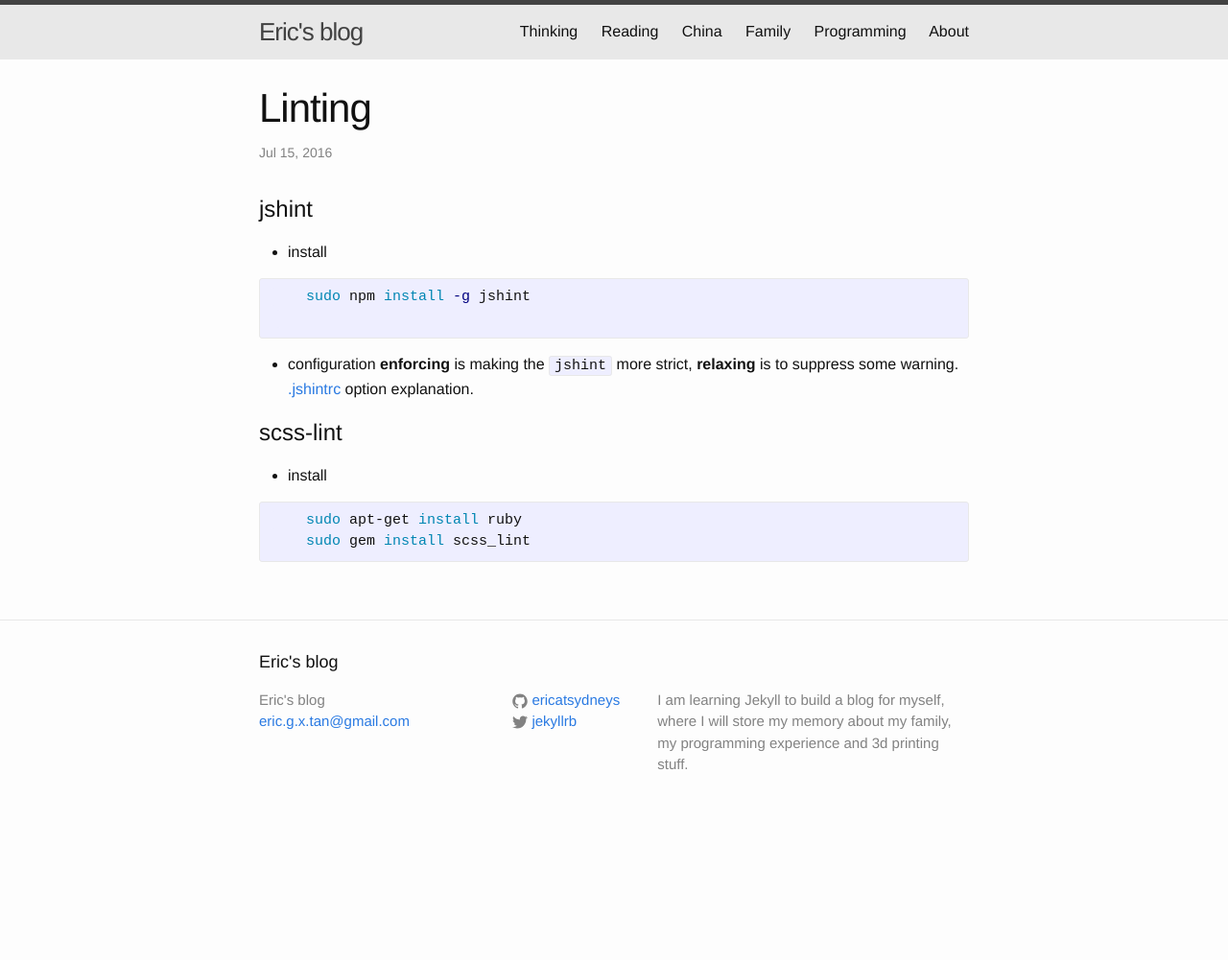
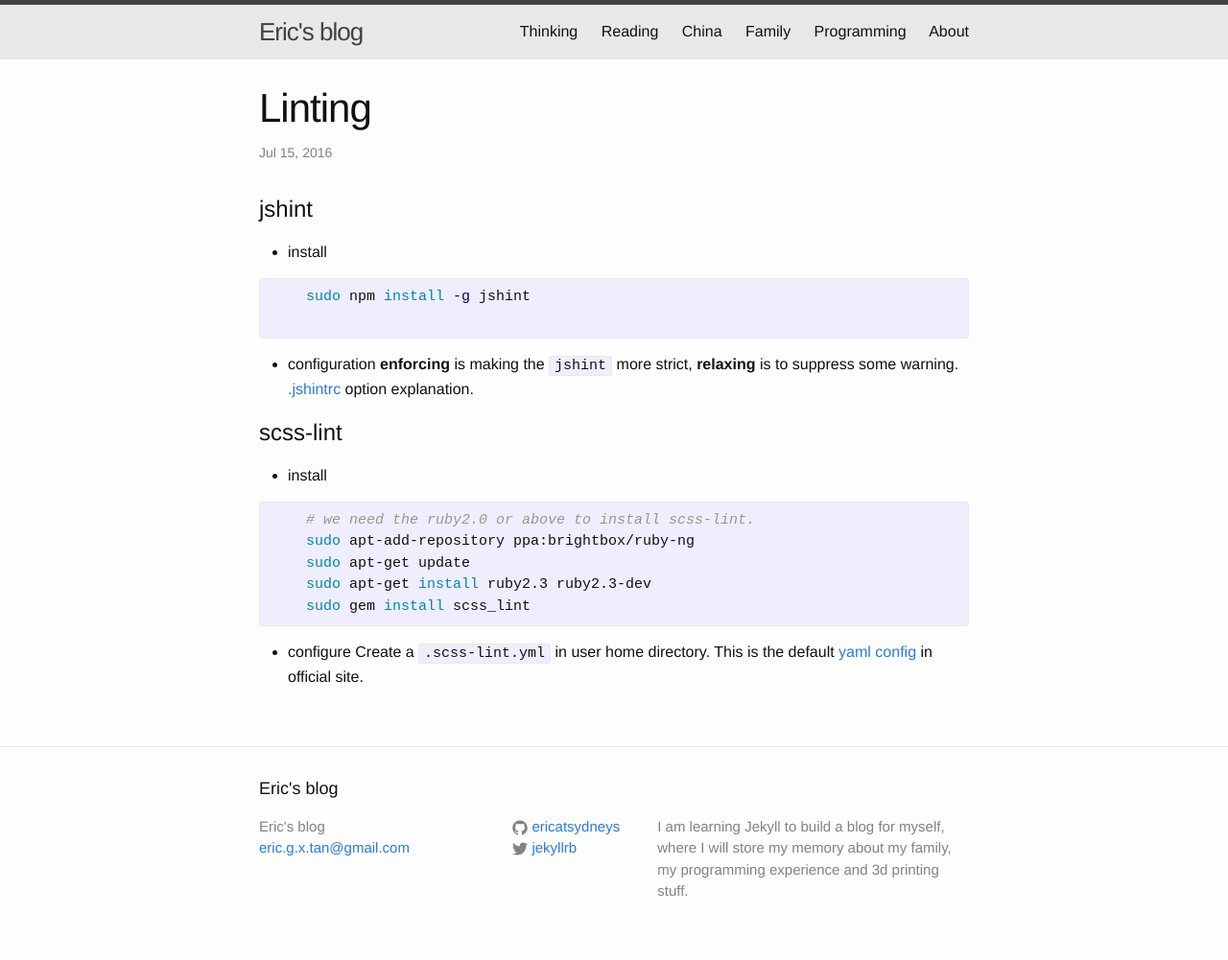
Before and after one commit to ericatsydney/ericatsydney.github.io, a Jekyll site: the page built from _posts/2016-07-16-linting.markdown, in a window 1280 px wide. Shown: the whole page at 96% size. Built offline with Jekyll 4.4.1, drawn with Linux system fonts in a browser that asks for light colours; before the commit the page ends 900 px from its top, so only the background shows below that.

Commit message:
Updated linting.

```diff
--- a/_posts/2016-07-16-linting.markdown
+++ b/_posts/2016-07-16-linting.markdown
@@ -20,6 +20,13 @@ scss-lint
 =========
 - install
 {% highlight shell%}
-    sudo apt-get install ruby
+    # we need the ruby2.0 or above to install scss-lint.
+    sudo apt-add-repository ppa:brightbox/ruby-ng
+    sudo apt-get update
+    sudo apt-get install ruby2.3 ruby2.3-dev
     sudo gem install scss_lint
 {% endhighlight %}
+
+- configure
+Create a `.scss-lint.yml` in user home directory.
+This is the default [yaml config](https://raw.githubusercontent.com/brigade/scss-lint/master/config/default.yml)  in official site.
```
